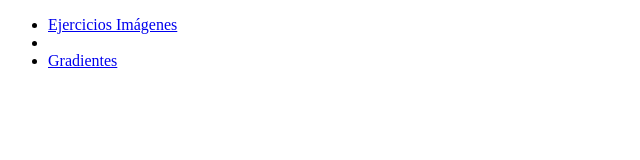
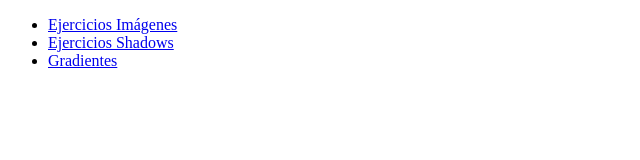
Before and after one commit to efcampoy/Dise-o, a plain HTML site: page index.html in a window 1280 px wide. Shown: the whole page, without its empty margins (0-640 px from the left). Drawn offline with Linux system fonts and the light colour scheme; files that its build step writes are made by us from their sources.

Commit message:
Update index.html

```diff
--- a/index.html
+++ b/index.html
@@ -13,7 +13,7 @@
         <a href="./ejercicios_imagen">Ejercicios Imágenes</a>
       </li>
       <li>
-        <a href=""></a>
+        <a href="./ejercicios_sombras">Ejercicios Shadows</a>
       </li>
       <li>
         <a href="./gradientes">Gradientes</a>
```
